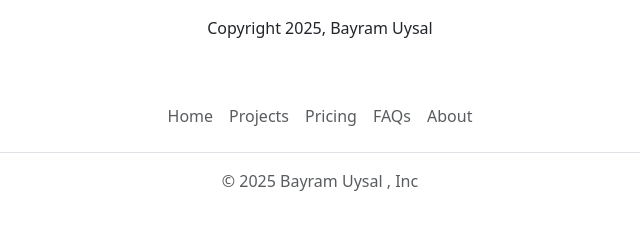
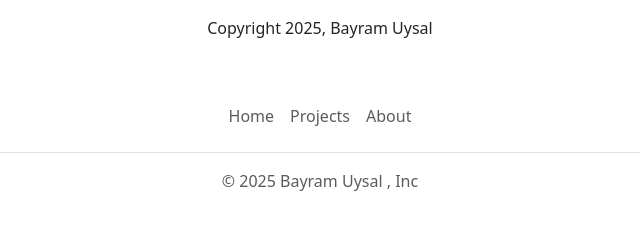
Before and after one commit to BayramUysalBey/personal-website-framed-with-flask-v2, a Flask app: page / in a window 1280 px wide. Shown: the part 1094-1343 px from the top of the page, without its empty margins (320-960 px from the left). Run offline with Flask 3, Linux system fonts and the light colour scheme; parts of the project's set-up code (start-up, migrations or seed data) failed here and were passed over.

Commit message:
fixing minor bugs

```diff
--- a/app.py
+++ b/app.py
@@ -27,7 +27,6 @@ def show_project(id):
         print(f"DEBUG: Project with ID {id} not found for API.")
         return jsonify({"error": "Project not found"}), 404
 
-
 @app.route('/project/<int:id>/delete', methods=['POST'])
 def delete_project(id):
     db_session = SessionLocal()
--- a/templates/footer.html
+++ b/templates/footer.html
@@ -1,4 +1,3 @@
 <div class="container"> <footer class="py-3 my-4"> <ul class="nav justify-content-center border-bottom pb-3 mb-3"> <li class="nav-item"><a href="#" class="nav-link px-2
-text-body-secondary">Home</a></li> <li class="nav-item"><a target="blank" href="https://github.com/BayramUysalBey?tab=repositories" class="nav-link px-2 text-body-secondary">Projects</a></li> <li class="nav-item"><a target="blank" href="#" class="nav-link px-2
-text-body-secondary">Pricing</a></li> <li class="nav-item"><a target="blank" href="#" class="nav-link px-2 text-body-secondary">FAQs</a></li> <li class="nav-item"><a href="#" class="nav-link px-2
+text-body-secondary">Home</a></li> <li class="nav-item"><a target="blank" href="https://github.com/BayramUysalBey?tab=repositories" class="nav-link px-2 text-body-secondary">Projects</a></li> <li  class="nav-item"><a href="#" class="nav-link px-2
 text-body-secondary">About</a></li> </ul> <p class="text-center text-body-secondary">&copy; 2025 Bayram Uysal , Inc</p> </footer> </div>
--- a/templates/projectitem.html
+++ b/templates/projectitem.html
@@ -16,10 +16,6 @@
     <a href="{{ project['link'] }}" type="button" class="btn btn-outline-primary float-right align-middle" target="_blank">Look Inside</a>
 
     <form action="/project/{{ project['id'] }}/delete" method="POST" style="display:inline;">
-      <button type="submit" class="btn btn-outline-danger btn-sm float-right align-middle"
-              onclick="return confirm('Are you sure you want to delete ' + {{ project['project_name'] | tojson }} + '?');">
-        Delete
-      </button>
     </form>
     </div>
 </div>
```
